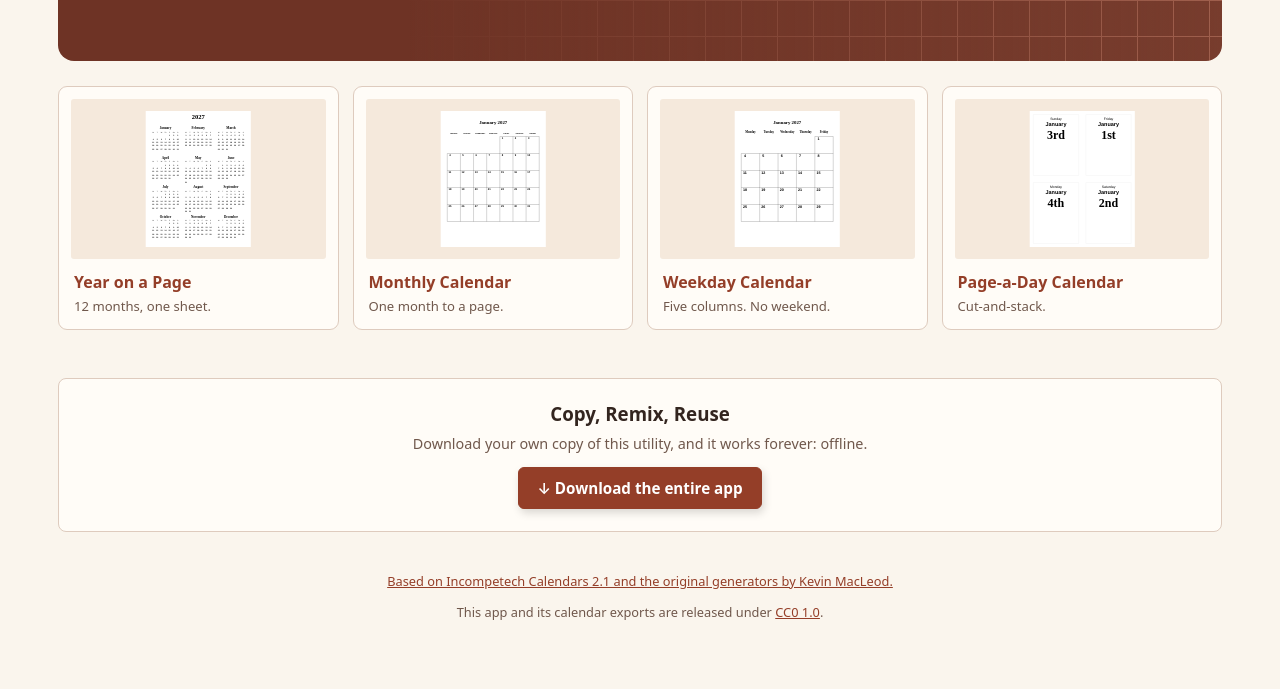
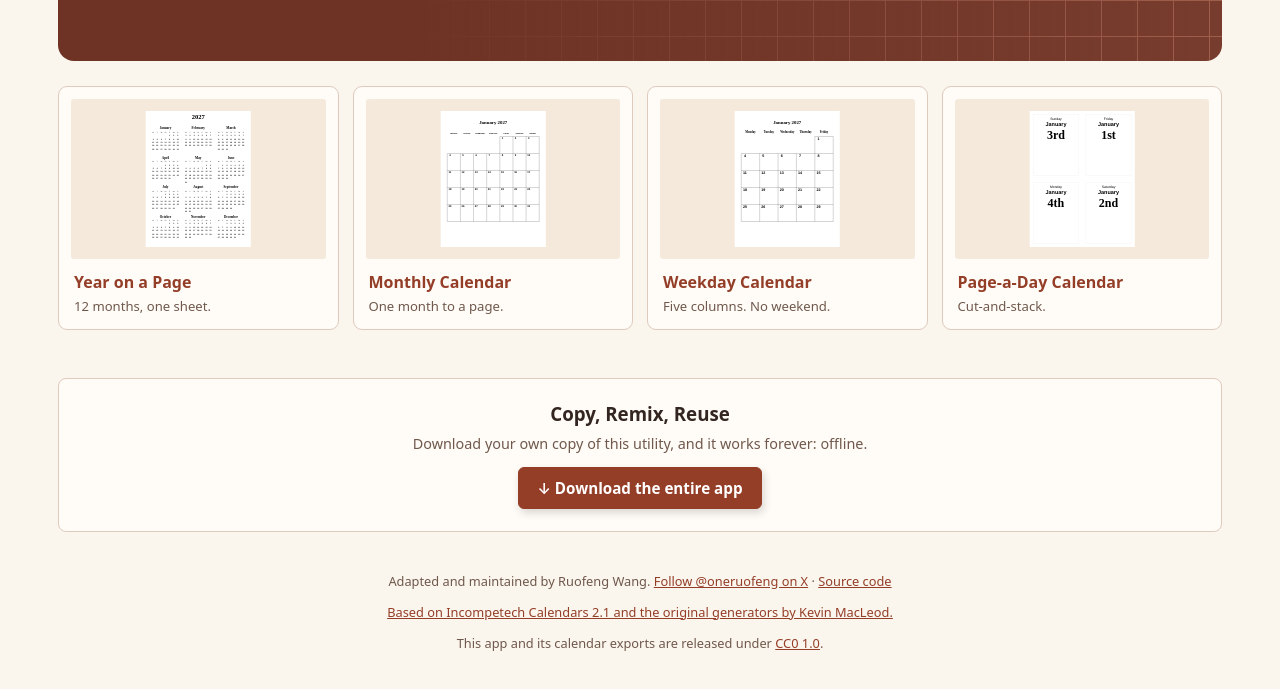
Before and after one commit to wangruofeng/calendars, a plain HTML site: page en/index.html in a window 1280 px wide. Shown: the part 307-996 px from the top of the page. Drawn offline with Linux system fonts and the light colour scheme.

Commit message:
添加维护者署名、X 关注入口及 CC0 许可全文

```diff
--- a/en/index.html
+++ b/en/index.html
@@ -2,6 +2,7 @@
 <html lang="en">
 <head>
 <meta charset="utf-8">
+<meta name="author" content="Ruofeng Wang">
 <meta name="viewport" content="width=device-width, initial-scale=1">
 <title>Calendar Studio | Printable Yearly &amp; Monthly Calendars</title>
 <meta name="description" content="Make printable yearly, monthly, weekday, and cut-and-stack calendars. Customize dates, language, and paper size, then export PDF, SVG, or PNG.">
@@ -201,6 +202,7 @@ a:focus-visible, button:focus-visible, input:focus-visible, select:focus-visible
     </div>
 
     <footer>
+      <p>Adapted and maintained by Ruofeng Wang. <a href="https://x.com/oneruofeng">Follow @oneruofeng on X</a> · <a href="https://github.com/wangruofeng/calendars">Source code</a></p>
       <p><a href="https://incompetech.com/calendars/">Based on Incompetech Calendars 2.1 and the original generators by Kevin MacLeod.</a></p>
       <p>This app and its calendar exports are released under <a href="https://creativecommons.org/publicdomain/zero/1.0/">CC0 1.0</a>.</p>
     </footer>
```
Also changed, not shown: index.html (+2 -0 lines), 2 other files.
